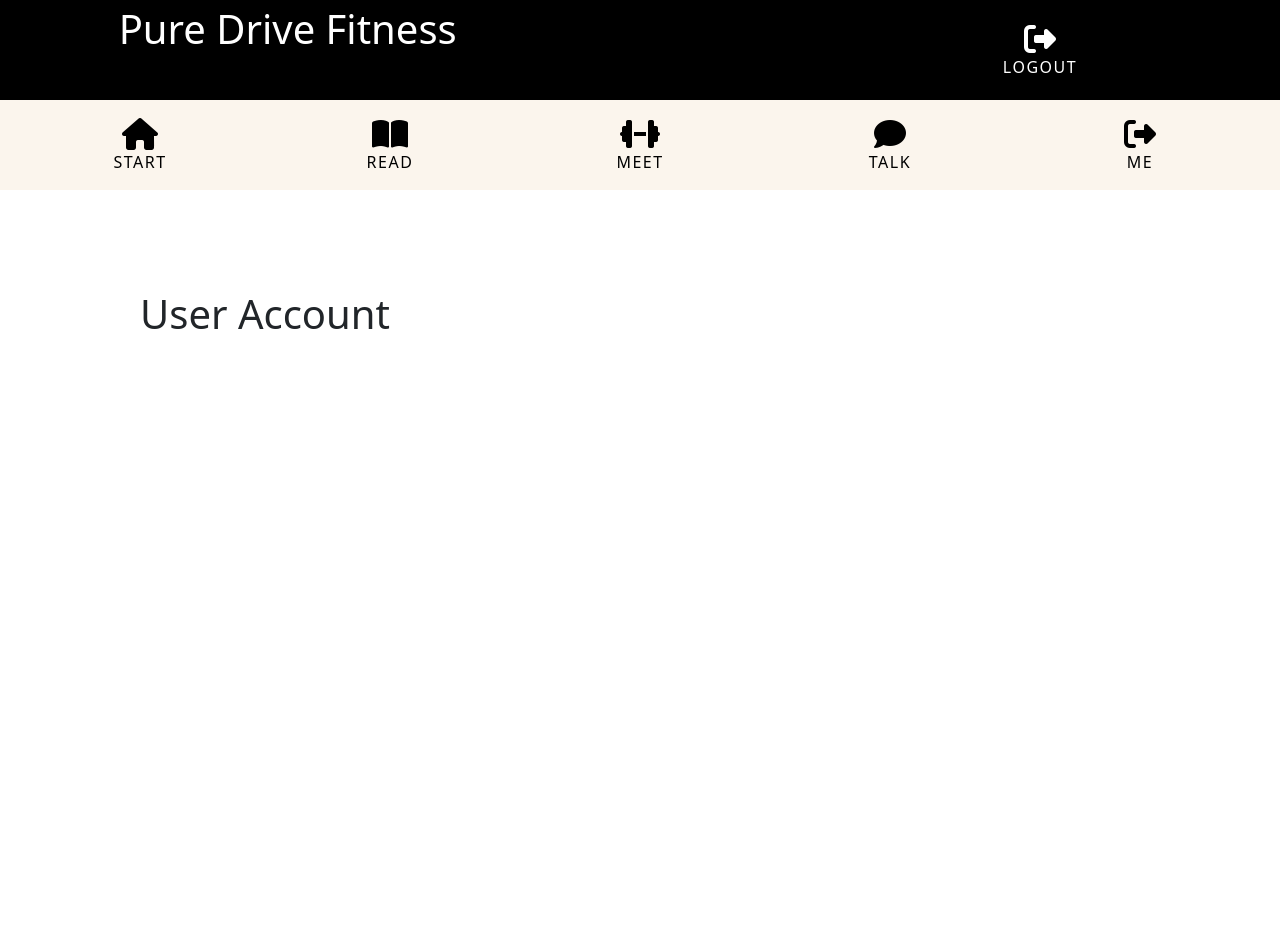
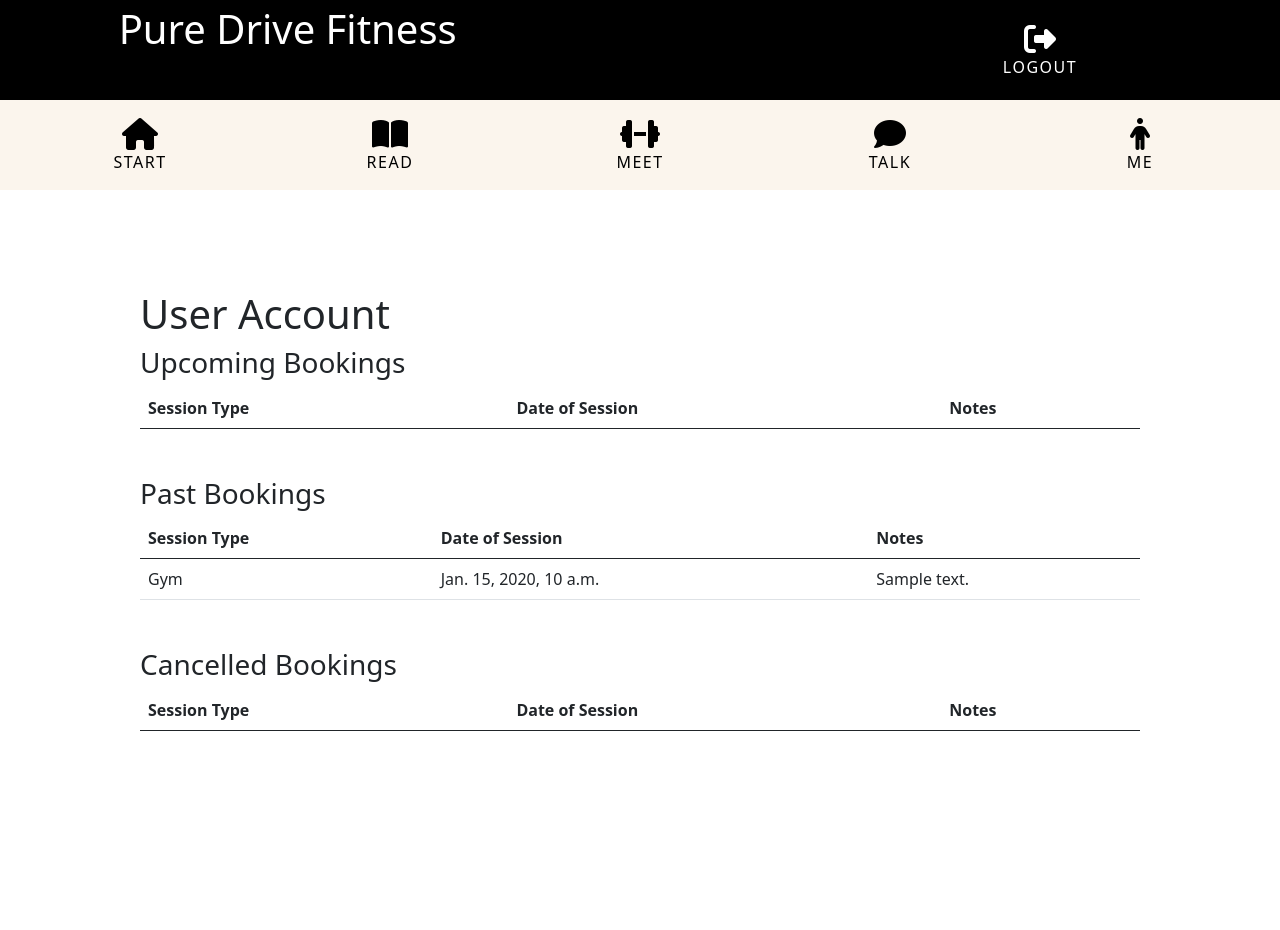
Before and after one commit to Spudos/PP4, a Django app: page /user-account/ in a window 1280 px wide. Shown: the top 930 px of the page. Run offline with Django 3.2, Linux system fonts and the light colour scheme; a user stored in the database is signed in; tables that the repository leaves empty hold one stand-in row (values such as "Sample post"); lists and menus that the app fills with data are empty; some libraries are stand-ins or nearby versions.

Commit message:
add tables for bookings to user account view

```diff
--- a/templates/base.html
+++ b/templates/base.html
@@ -112,8 +112,7 @@
           {% if user.is_authenticated %}
           <li class="nav-button">
             <a class="nav-link" href="{% url 'user_account' %}"
-              ><i class="fa-solid fa-right-from-bracket"
-              ></i><span>Me</span></a
+              ><i class="fa-solid fa-person"></i></i><span>Me</span></a
             >
           </li>
           {% endif %}
--- a/welcome/templates/user_account.html
+++ b/welcome/templates/user_account.html
@@ -6,6 +6,66 @@
 <main>
   <div class="contact-page">
     <h1>User Account</h1>
+
+    <h3>Upcoming Bookings</h3>
+    <table class="table mb-5">
+      <thead>
+        <tr>
+          <th scope="col">Session Type</th>
+          <th scope="col">Date of Session</th>
+          <th scope="col">Notes</th>
+        </tr>
+      </thead>
+      <tbody>
+      {% for booking in user_future_bookings %}
+        <tr>
+          <td>{{ booking.session_type }}</td>
+          <td>{{ booking.appointment.date_time }}</td>
+          <td>{{ booking.notes|safe }}</td>
+        </tr>
+      {% endfor  %}
+      </tbody>
+    </table>
+
+    <h3>Past Bookings</h3>
+    <table class="table mb-5">
+      <thead>
+        <tr>
+          <th scope="col">Session Type</th>
+          <th scope="col">Date of Session</th>
+          <th scope="col">Notes</th>
+        </tr>
+      </thead>
+      <tbody>
+      {% for booking in user_past_bookings %}
+        <tr>
+          <td>{{ booking.session_type }}</td>
+          <td>{{ booking.appointment.date_time }}</td>
+          <td>{{ booking.notes|safe }}</td>
+        </tr>
+      {% endfor  %}
+      </tbody>
+    </table>
+
+    <h3>Cancelled Bookings</h3>
+    <table class="table mb-5">
+      <thead>
+        <tr>
+          <th scope="col">Session Type</th>
+          <th scope="col">Date of Session</th>
+          <th scope="col">Notes</th>
+        </tr>
+      </thead>
+      <tbody>
+      {% for booking in user_cancelled_bookings %}
+        <tr>
+          <td>{{ booking.session_type }}</td>
+          <td>{{ booking.appointment.date_time }}</td>
+          <td>{{ booking.notes|safe }}</td>
+        </tr>
+      {% endfor  %}
+      </tbody>
+    </table>
   </div>
 </main>
 
--- a/welcome/views.py
+++ b/welcome/views.py
@@ -1,6 +1,7 @@
 from django.shortcuts import render
 from blog.models import Post, Comment
-from booking.models import Sessions
+from booking.models import Sessions, Booking
+from datetime import date
 
 def welcome(request):
     blog_entries = Post.objects.filter(status=1).order_by('-created_on')
@@ -16,4 +17,14 @@ def welcome(request):
     return render(request, 'welcome.html', {'latest_blog_entry': latest_blog_entry, 'selected_entries': selected_entries, 'sessions_a': sessions_a, 'sessions_b': sessions_b, 'unapproved_comments': unapproved_comments})
 
 def user_account(request):
-    return render(request, 'user_account.html')
+    user_bookings = Booking.objects.filter(user=request.user)
+    user_past_bookings = user_bookings.filter(cancelled=False, appointment__date_time__lt=date.today())
+    user_future_bookings = user_bookings.filter(cancelled=False, appointment__date_time__gt=date.today())
+    user_cancelled_bookings = user_bookings.filter(cancelled=True)
+
+    return render(request, 'user_account.html', {
+        'user_bookings': user_bookings,
+        'user_cancelled_bookings': user_cancelled_bookings,
+        'user_past_bookings': user_past_bookings,
+        'user_future_bookings': user_future_bookings
+    })
```
